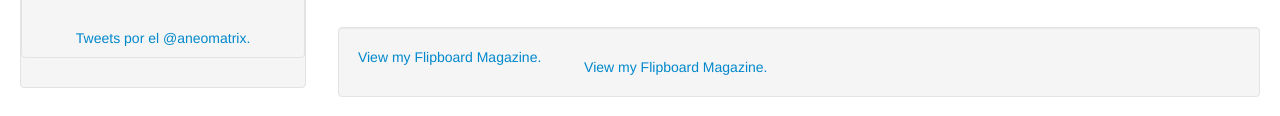
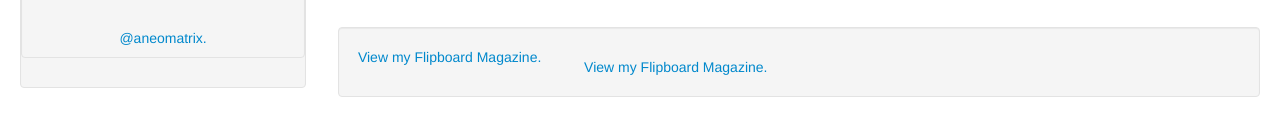
Before and after one commit to neomatrixcode/blogborrador, a plain HTML site: page index.html in a window 1280 px wide. Shown: the part 333-449 px from the top of the page. Drawn offline with Linux system fonts and the light colour scheme; a script that the page names is missing.

Commit message:
twitter
mejorando twitter

```diff
--- a/index.html
+++ b/index.html
@@ -96,7 +96,7 @@
   </br>
   </br>
 
-<a class="twitter-timeline"  href="https://twitter.com/aneomatrix" data-widget-id="613525950878253058">Tweets por el @aneomatrix.</a>
+<a class="twitter-timeline"  href="https://twitter.com/aneomatrix" data-widget-id="613525950878253058">@aneomatrix.</a>
             <script>!function(d,s,id){var js,fjs=d.getElementsByTagName(s)[0],p=/^http:/.test(d.location)?'http':'https';if(!d.getElementById(id)){js=d.createElement(s);js.id=id;js.src=p+"://platform.twitter.com/widgets.js";fjs.parentNode.insertBefore(js,fjs);}}(document,"script","twitter-wjs");</script>
 
 </div>
```
